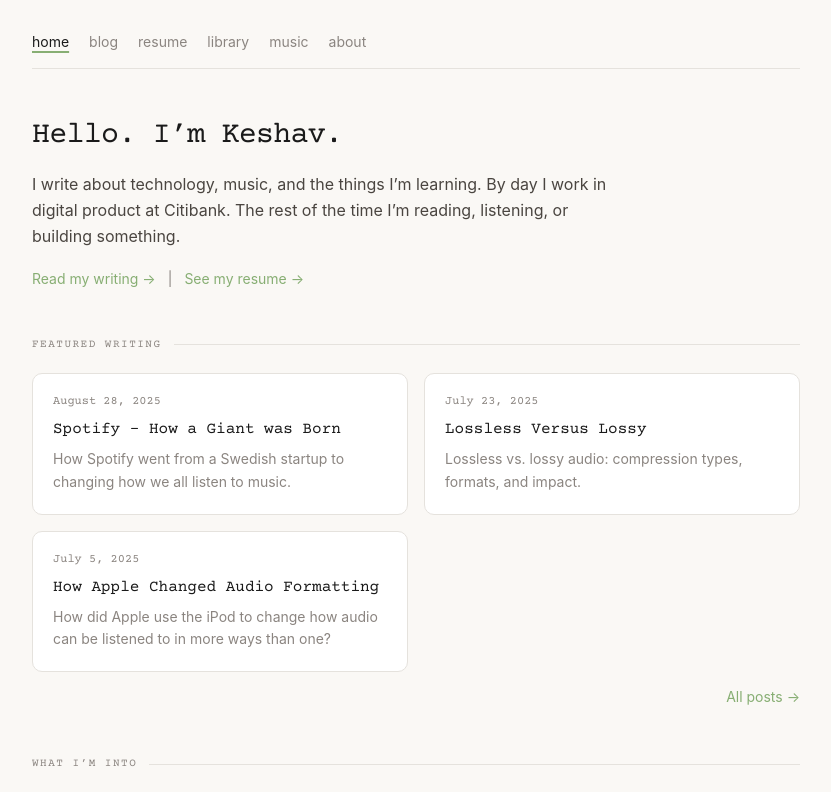
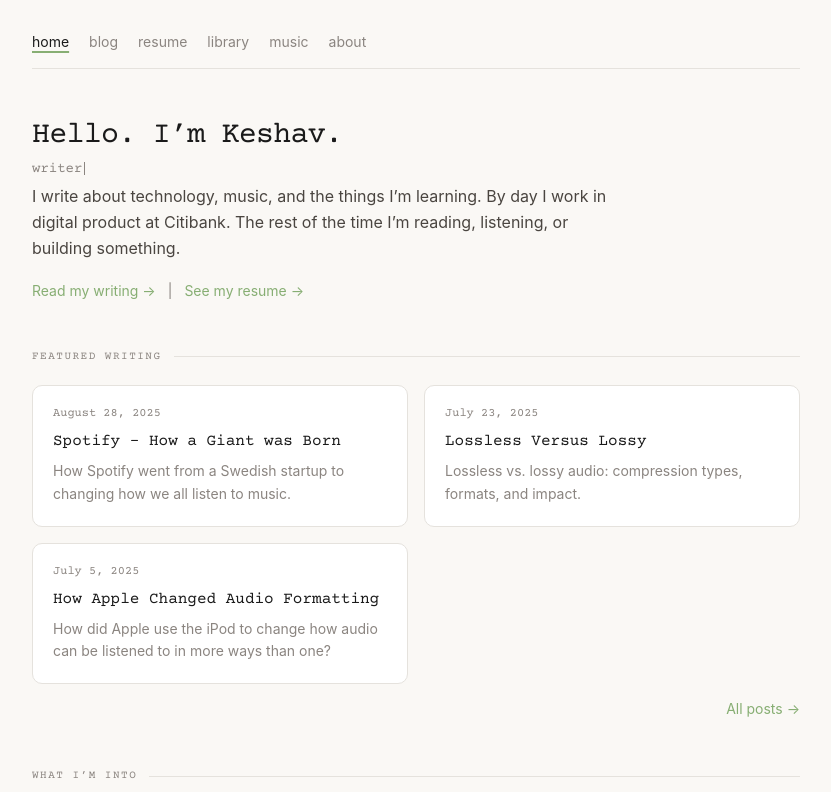
Before and after one commit to keshavraghavan/portfolio-blog, a Next.js app: page / in a window 1280 px wide. Shown: the top 792 px of the page, without its empty margins (224-1055 px from the left). Built offline with nearby package versions, Linux system fonts and the light colour scheme; no server answers; the database is empty.

Commit message:
feat: add typewriter label to homepage hero

```diff
--- a/app/page.tsx
+++ b/app/page.tsx
@@ -1,5 +1,6 @@
 import Link from 'next/link'
 import { getBlogPosts, formatDate } from 'app/blog/utils'
+import TypewriterLabel from 'app/components/typewriter-label'
 
 export default async function Page() {
   const allPosts = await getBlogPosts()
@@ -15,9 +16,10 @@ export default async function Page() {
     <main className="max-w-3xl mx-auto w-full">
       {/* Hero */}
       <div className="mb-12">
-        <h1 className="font-courier text-3xl text-near-black dark:text-cream leading-tight tracking-tight mb-4">
+        <h1 className="font-courier text-3xl text-near-black dark:text-cream leading-tight tracking-tight mb-1">
           Hello. I&rsquo;m Keshav.
         </h1>
+        <TypewriterLabel />
         <p className="text-base text-warm-dark dark:text-muted leading-relaxed max-w-xl">
           I write about technology, music, and the things I&rsquo;m learning.
           By day I work in digital product at Citibank. The rest of the time
```
